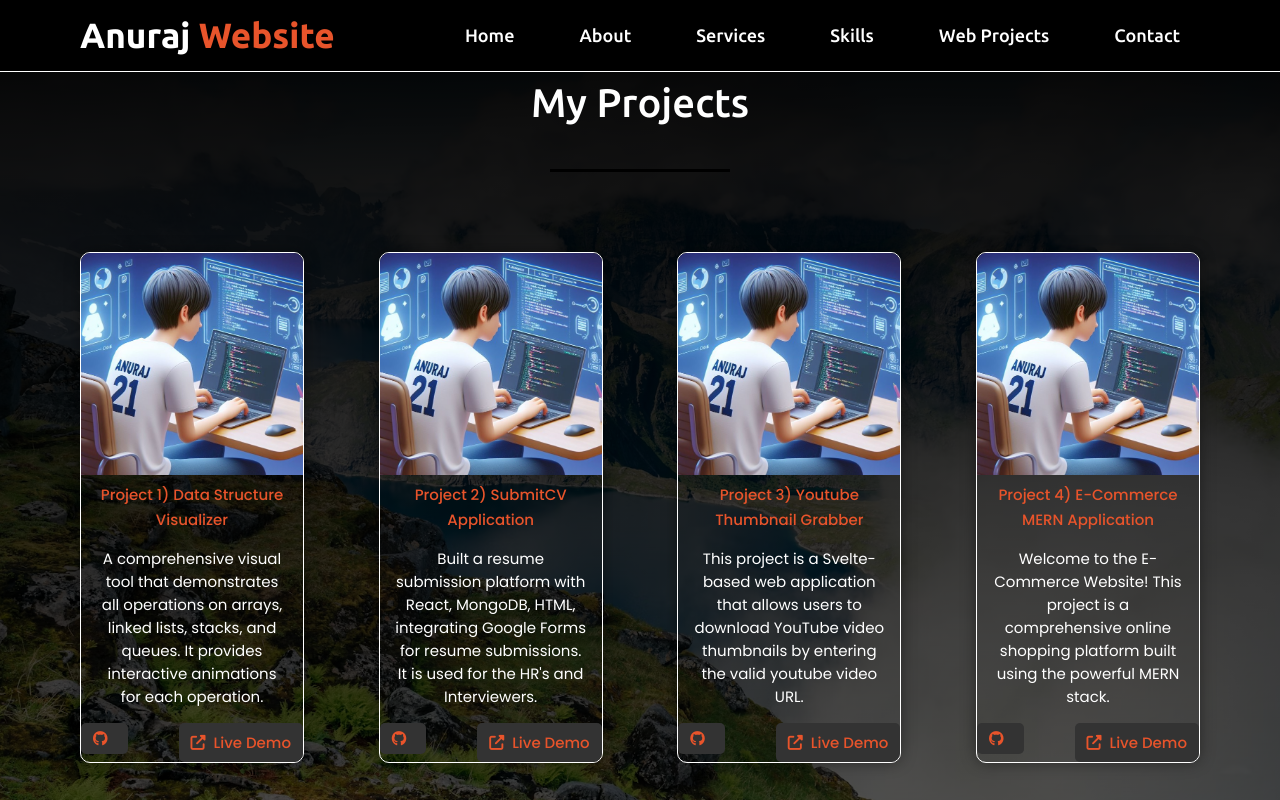
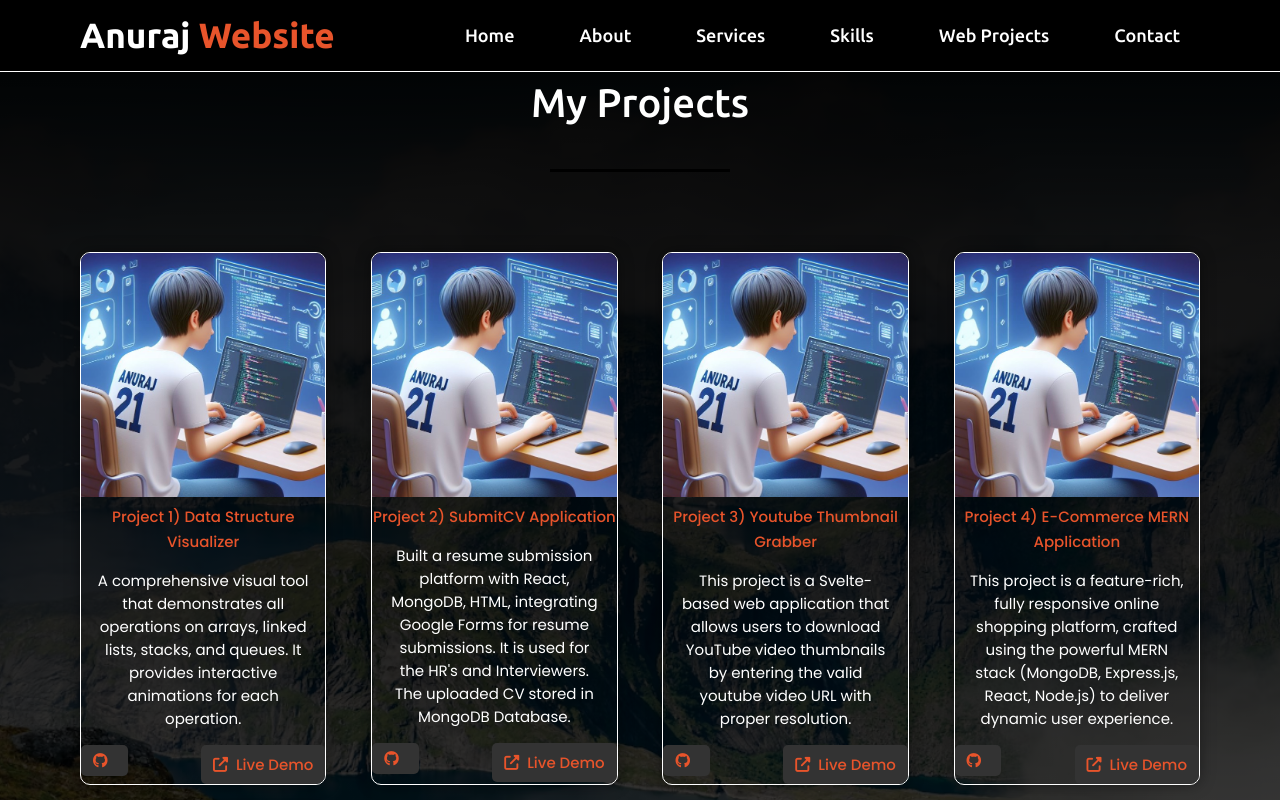
Before and after one commit to Anuraj4/MERN-Portfolio, a React (Create React App) app in the folder client/: page /projects in a window 1280 px wide. Built offline with nearby package versions, Linux system fonts and the light colour scheme.

Commit message:
Adding one project

```diff
--- a/client/src/App.css
+++ b/client/src/App.css
@@ -1050,7 +1050,7 @@
 }
 
 .card {
-  width: 20%;
+  width: 22%;
   margin-bottom: 30px;
   box-shadow: 0 0 15px rgba(0, 0, 0, 0.4);
   border-radius: 10px;
@@ -1060,7 +1060,6 @@
   text-align: center;
   border: 1px solid white;
 }
-
 @media only screen and (max-width: 768px) {
   .card {
     width: 80%;
--- a/client/src/pages/Projects.js
+++ b/client/src/pages/Projects.js
@@ -60,7 +60,7 @@
                                     </span>
                                 </div>
                                 <p>
-                                    Built a resume submission platform with React, MongoDB, HTML, integrating Google Forms for resume submissions. It is used for the HR's and Interviewers.
+                                    Built a resume submission platform with React, MongoDB, HTML, integrating Google Forms for resume submissions. It is used for the HR's and Interviewers. The uploaded CV stored in MongoDB Database.
                                 </p>
                                 {/* Add buttons at the bottom of the card */}
                                 <div className="card-buttons">
@@ -96,7 +96,7 @@
                                     </span>
                                 </div>
                                 <p>
-                                    This project is a Svelte-based web application that allows users to download YouTube video thumbnails by entering the valid youtube video URL.                                </p>
+                                    This project is a Svelte-based web application that allows users to download YouTube video thumbnails by entering the valid youtube video URL with proper resolution.                                </p>
                                 {/* Add buttons at the bottom of the card */}
                                 <div className="card-buttons">
                                     <a
@@ -140,8 +140,8 @@
                                     </span>
                                 </div>
                                 <p>
-                                    Welcome to the E-Commerce Website! This project is a comprehensive online shopping
-                                    platform built using the powerful MERN stack.
+                                    This project is a feature-rich, fully responsive online shopping platform, crafted using the powerful
+                                    MERN stack (MongoDB, Express.js, React, Node.js) to deliver dynamic user experience.
                                 </p>
                                 <div className="card-buttons">
                                     <a
@@ -163,6 +163,50 @@
                                 </div>
                             </div>
                         </div>
+
+                        {/* Project 5 */}
+                        <div className="card" data-aos="flip-left">
+                            <div className="box">
+                                <img src={projectImage}
+                                    style={{ maxWidth: '100%' }}
+                                    height="auto"
+                                    loading="lazy"
+                                    alt="Project 5 Image"
+                                />
+                                <div className="text">
+                                    <span>
+                                        <a
+                                            href="https://github.com/Anuraj4/React-Weather-App"
+                                            target="_blank"
+                                            rel="noopener noreferrer"
+                                        >
+                                            Project 4) React Weather Application
+                                        </a>
+                                    </span>
+                                </div>
+                                <p>
+                                    Build a weather application that allows users to check the current weather and forecast for a given location.
+                                </p>
+                                <div className="card-buttons">
+                                    <a
+                                        href="https://github.com/Anuraj4/React-Weather-App"
+                                        target="_blank"
+                                        rel="noopener noreferrer"
+                                        className="btn-card btn-github"
+                                    >
+                                        <i className="fab fa-github mr-4"></i>
+                                    </a>
+                                    <a
+                                        href="https://react-weather-app-seven-livid.vercel.app/"
+                                        target="_blank"
+                                        rel="noopener noreferrer"
+                                        className="btn-card btn-demo"
+                                    >
+                                        <i className="fas fa-external-link-alt"></i> Live Demo
+                                    </a>
+                                </div>
+                            </div>
+                        </div>
                     </div>
                 </div>
             </section>
```
